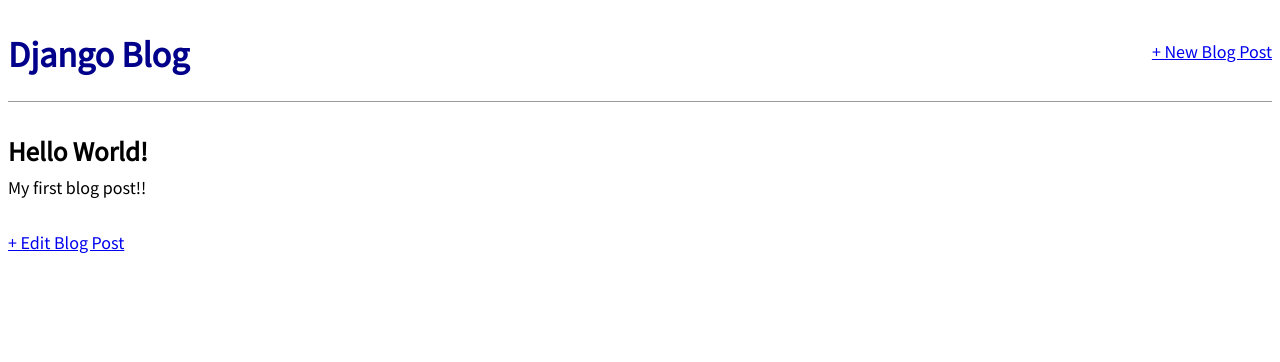
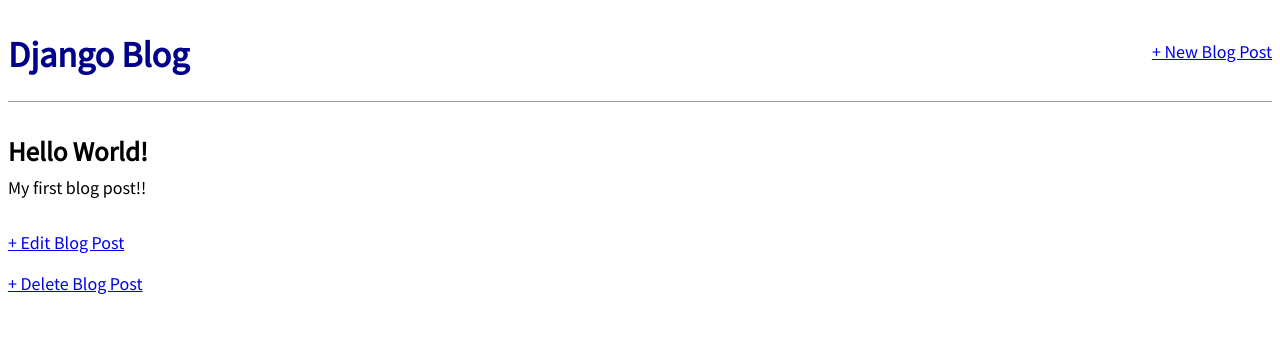
Before and after one commit to estefanofc/BlogApp, a Django app: page /post/1/ in a window 1280 px wide. Shown: the top 362 px of the page. Run offline with Django 3.2, Linux system fonts and the light colour scheme; data comes from the database, SQL or seed files in the repository; both versions use the stored data as it was after the commit.

Commit message:
added delete post view

```diff
--- a/blog/urls.py
+++ b/blog/urls.py
@@ -1,8 +1,15 @@
 from django.urls import path
 
-from .views import BlogListView, BlogDetailView, BlogCreateView, BlogUpdateView
+from .views import (
+    BlogListView,
+    BlogDetailView,
+    BlogCreateView,
+    BlogUpdateView,
+    BlogDeleteView,
+)
 
 urlpatterns = [
+    path("post/<int:pk>/delete/", BlogDeleteView.as_view(), name="post_delete"),
     path("post/<int:pk>/edit/", BlogUpdateView.as_view(), name="post_edit"),
     path("post/new/", BlogCreateView.as_view(), name="post_new"),
     path("post/<int:pk>/", BlogDetailView.as_view(), name="post_detail"),
--- a/blog/views.py
+++ b/blog/views.py
@@ -1,6 +1,7 @@
 from django.shortcuts import render
 from django.views.generic import ListView, DetailView
-from django.views.generic.edit import CreateView, UpdateView
+from django.views.generic.edit import CreateView, UpdateView, DeleteView
+from django.urls import reverse_lazy
 
 from .models import Post
 
@@ -25,3 +26,9 @@
     model = Post
     template_name = "post_edit.html"
     fields = ["title", "body"]
+
+
+class BlogDeleteView(DeleteView):
+    model = Post
+    template_name = "post_delete.html"
+    success_url = reverse_lazy("home")
--- a/templates/post_detail.html
+++ b/templates/post_detail.html
@@ -4,5 +4,6 @@
   <p>{{post.body }}</p>
 </div>
 
-<a href="{% url 'post_edit' post.pk %}">+ Edit Blog Post</a>
+<p><a href="{% url 'post_edit' post.pk %}">+ Edit Blog Post</a></p>
+<p><a href="{% url 'post_delete' post.pk %}">+ Delete Blog Post</a></p>
 {% endblock content %}
```
Also changed, not shown: templates/post_delete.html (added, +10 -0 lines), db.sqlite3.
